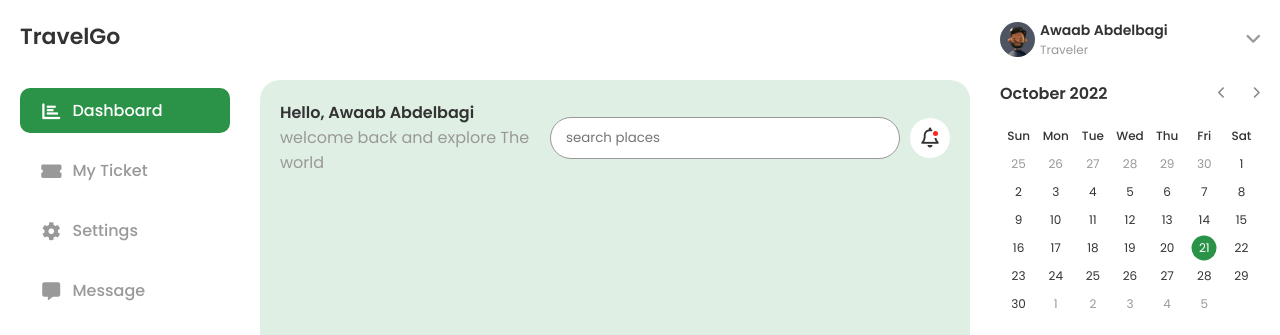
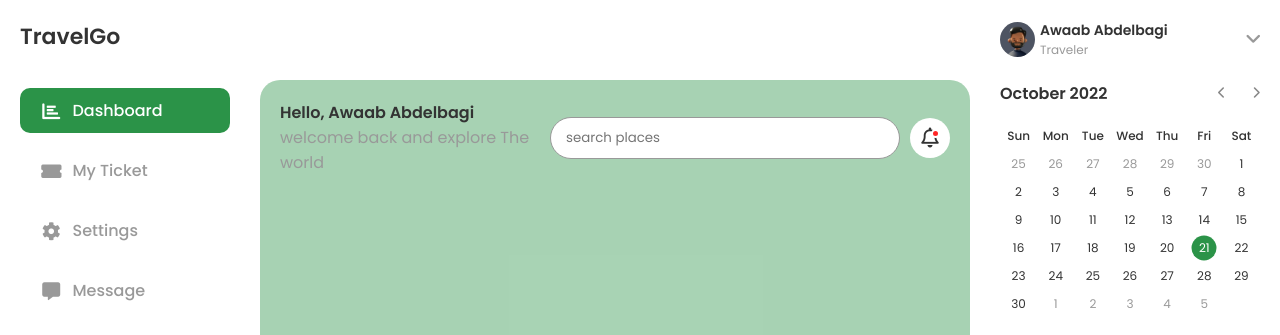
Before and after one commit to 2waab/TravelGo, a plain HTML site: page index.html in a window 1280 px wide. Shown: the top 335 px of the page. Drawn offline with Linux system fonts and the light colour scheme.

Commit message:
Update style.css

```diff
--- a/css/style.css
+++ b/css/style.css
@@ -17,7 +17,7 @@ img {
 }
 body {
     --green-color: #2b9348;
-    --green-color-opacity: #2b934826;
+    --green-color-opacity: #2b934869;
     --orange-color: #ff8600;
     --title-color: #333;
     --text-color: #999;
@@ -29,7 +29,7 @@ body {
 body.dark {
     --title-color: #fff;
     --text-color: #aaa;
-    ---white-color: #000;
+    ---white-color: #2e294e;
 }
 /* Start Toggle Box */
 .toggle-checkbox {
@@ -201,7 +201,7 @@ body.dark {
 .side-bar .discount > p {
     text-align: center;
     font-weight: 300;
-    color: var(---white-color);
+    color: #fff;
     font-size: 10px;
 }
 .side-bar .discount i {
```
